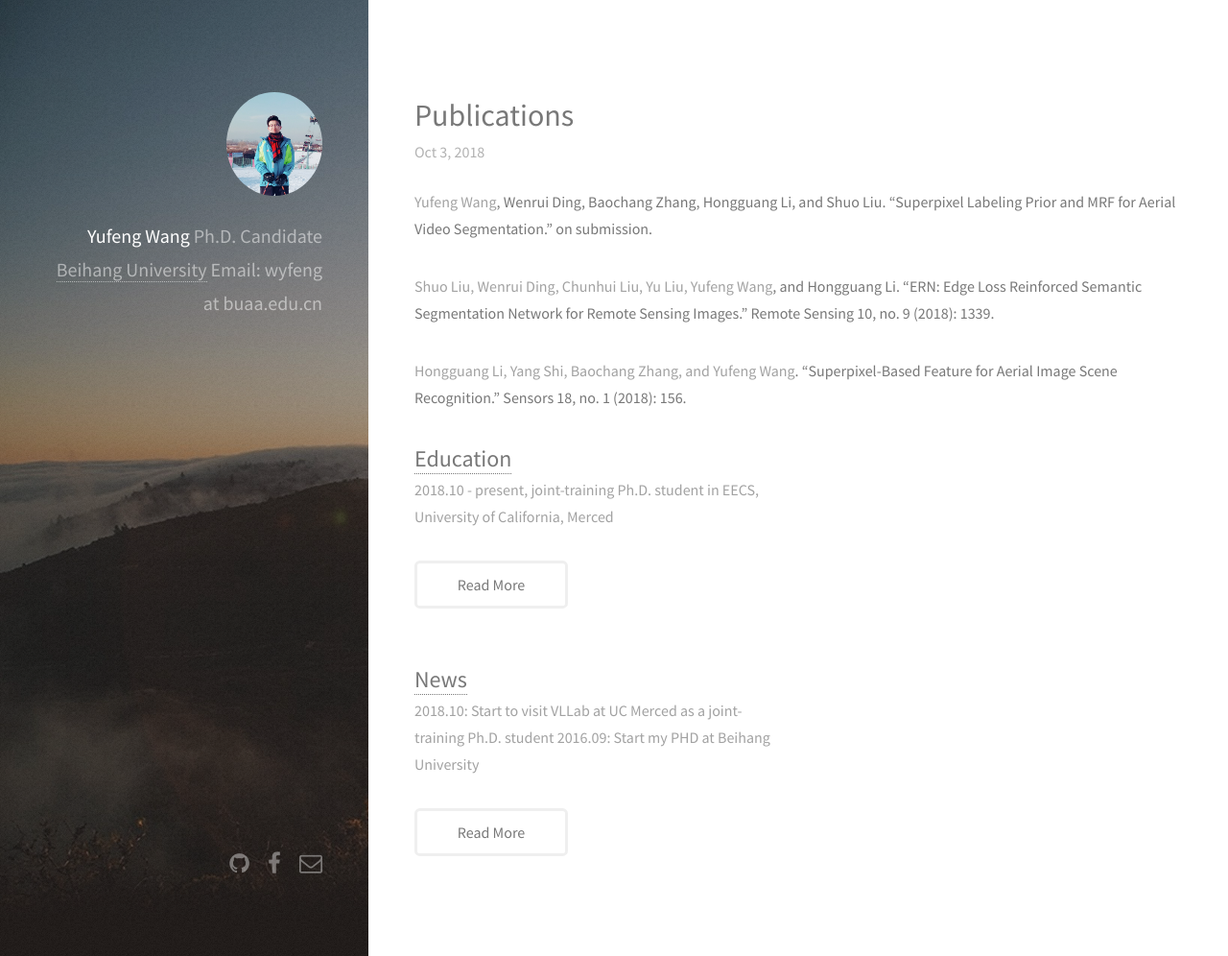
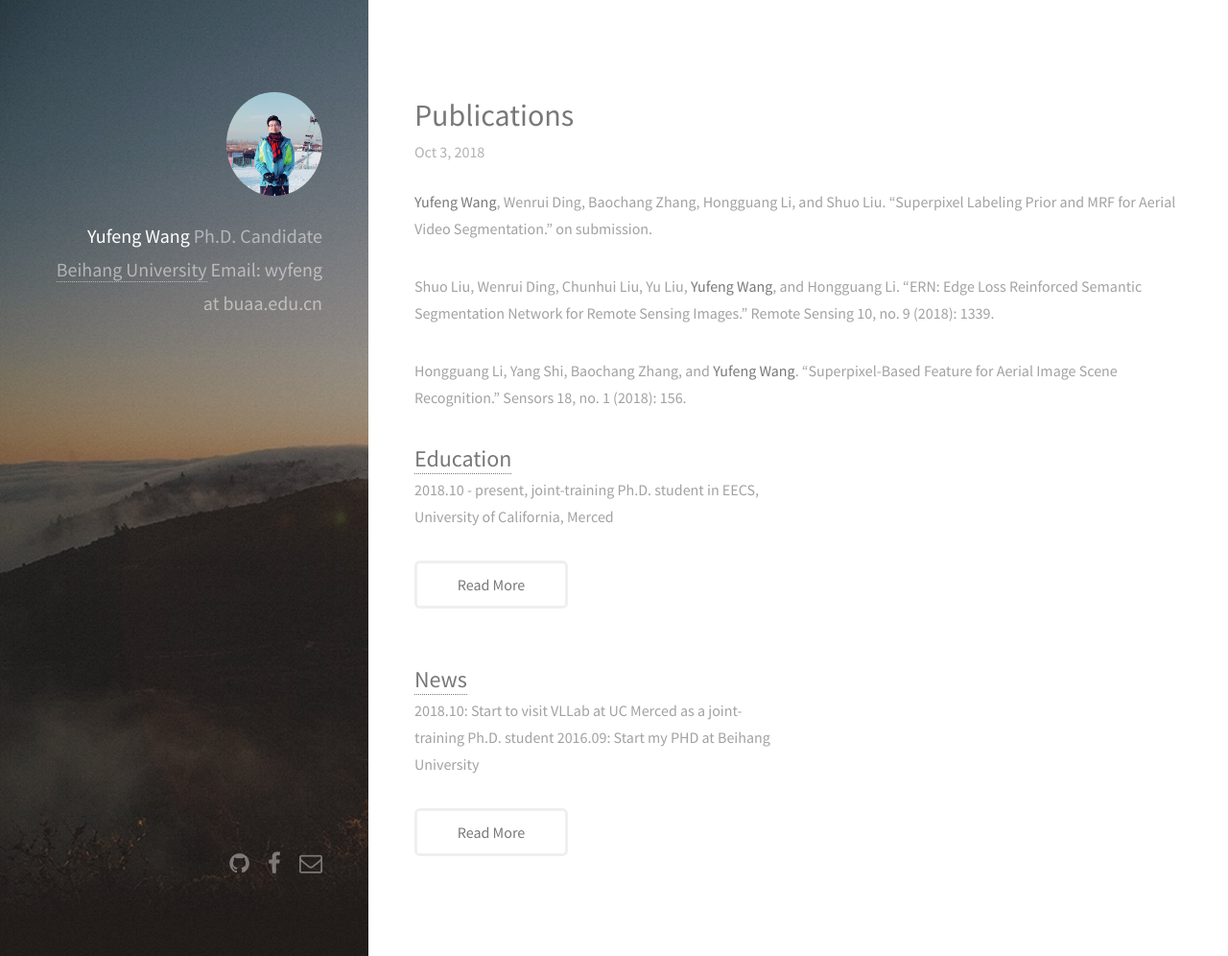
Before and after one commit to wyfeng1020/wyfeng1020.github.io, a Jekyll site: the page built from _posts/2018-10-3-Publications.markdown, in a window 1280 px wide and 996 px high. Shown: the whole window at 96% size. Built offline with Jekyll 4.4.1, drawn with Linux system fonts in a browser that asks for light colours; nearby versions of some CDN libraries.

```diff
--- a/_posts/2018-10-3-Publications.markdown
+++ b/_posts/2018-10-3-Publications.markdown
@@ -3,8 +3,8 @@ layout: post
 title: Publications
 ---
 
-Yufeng Wang<b>, Wenrui Ding, Baochang Zhang, Hongguang Li, and Shuo Liu. "Superpixel Labeling Prior and MRF for Aerial Video Segmentation." on submission.
+<b>Yufeng Wang</b>, Wenrui Ding, Baochang Zhang, Hongguang Li, and Shuo Liu. "Superpixel Labeling Prior and MRF for Aerial Video Segmentation." on submission.
 
-Shuo Liu, Wenrui Ding, Chunhui Liu, Yu Liu, Yufeng Wang<b>, and Hongguang Li. "ERN: Edge Loss Reinforced Semantic Segmentation Network for Remote Sensing Images." Remote Sensing 10, no. 9 (2018): 1339.
+Shuo Liu, Wenrui Ding, Chunhui Liu, Yu Liu, <b>Yufeng Wang</b>, and Hongguang Li. "ERN: Edge Loss Reinforced Semantic Segmentation Network for Remote Sensing Images." Remote Sensing 10, no. 9 (2018): 1339.
 
-Hongguang Li, Yang Shi, Baochang Zhang, and Yufeng Wang<b>. "Superpixel-Based Feature for Aerial Image Scene Recognition." Sensors 18, no. 1 (2018): 156.
+Hongguang Li, Yang Shi, Baochang Zhang, and <b>Yufeng Wang</b>. "Superpixel-Based Feature for Aerial Image Scene Recognition." Sensors 18, no. 1 (2018): 156.
```
